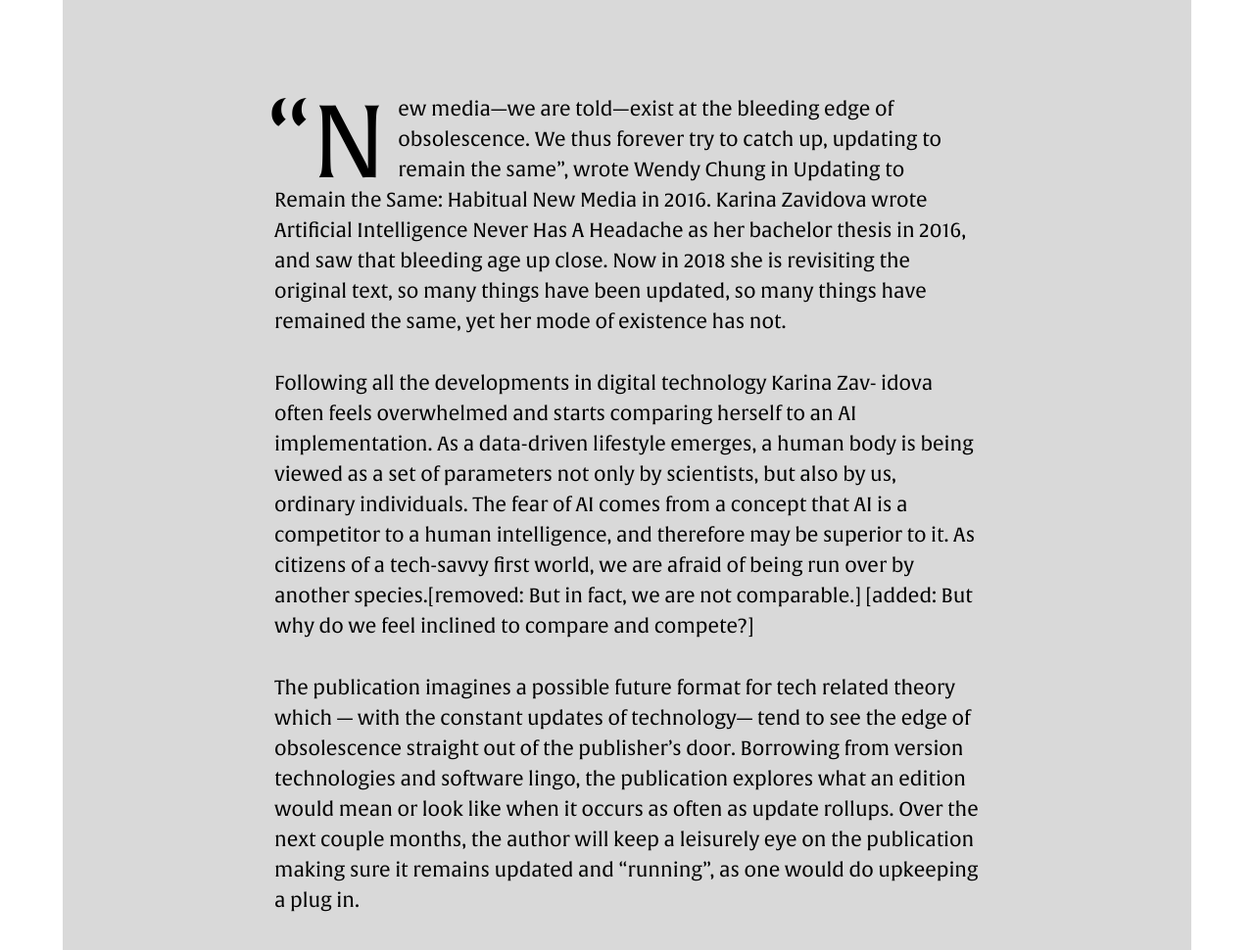
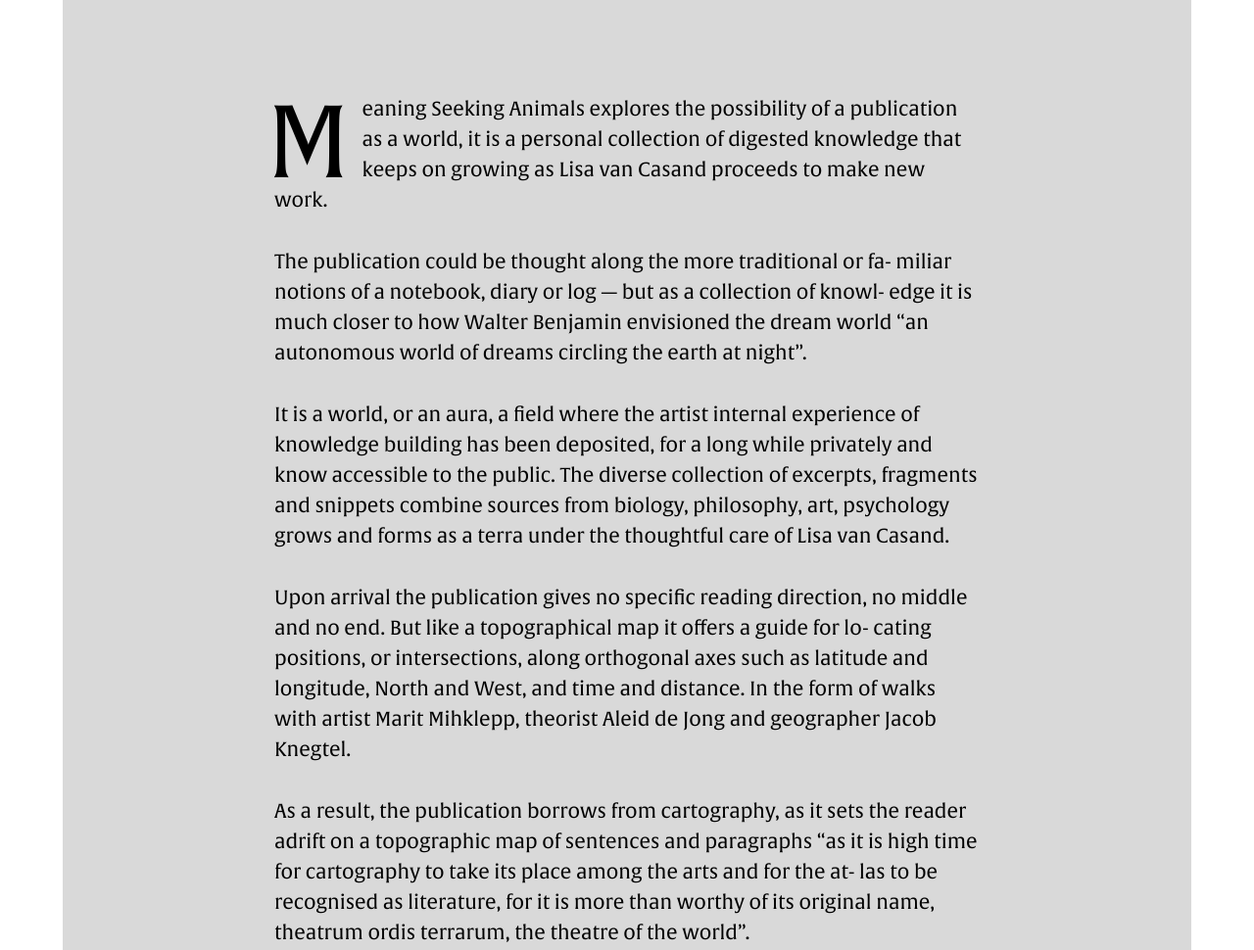
Before and after one commit to oneacre/catalog.oneacre.online, a plain HTML site: page co_04.html in a window 1280 px wide. Shown: the part 1066-2036 px from the top of the page at 98% size. Drawn offline with nearby package versions, Linux system fonts and the light colour scheme; a script that the page names is missing; files whose address does not match are found by name.

Commit message:
Update co_04.html
fixing bugs

```diff
--- a/co_04.html
+++ b/co_04.html
@@ -41,15 +41,43 @@
       <!-- Screenshot -->
       <figure><img src="./images/oa_Screenshot_P04.jpg" alt="Meaning Seeking Animals"></figure>
       <section class="co_body">
-        <p>“New media—we are told—exist at the bleeding edge of obsolescence. We thus forever try to catch up, updating to remain the same”, wrote Wendy Chung in Updating to Remain the Same: Habitual New Media in 2016. Karina Zavidova wrote
-          Artificial Intelligence Never Has A Headache as her bachelor thesis in 2016, and saw that bleeding age up close. Now in 2018 she is revisiting the original text, so many things have been updated, so many things have remained the same, yet
-          her mode of existence has not.</p>
-        <p>Following all the developments in digital technology Karina Zav- idova often feels overwhelmed and starts comparing herself to an AI implementation. As a data-driven lifestyle emerges, a human body is being viewed as a set of parameters
-          not only by scientists, but also by us, ordinary individuals. The fear of AI comes from a concept that AI is a competitor to a human intelligence, and therefore may be superior to it. As citizens of a tech-savvy first world, we are afraid
-          of being run over by another species.[removed: But in fact, we are not comparable.] [added: But why do we feel inclined to compare and compete?]</p>
-        <p>The publication imagines a possible future format for tech related theory which — with the constant updates of technology— tend to see the edge of obsolescence straight out of the publisher’s door. Borrowing from version technologies and
-          software lingo, the publication explores what an edition would mean or look like when it occurs as often as update rollups. Over the next couple months, the author will keep a leisurely eye on the publication making sure it remains updated
-          and “running”, as one would do upkeeping a plug in.</p>
+<p>
+  Meaning Seeking Animals explores the possibility of a publication as a world,
+  it is a personal collection of digested knowledge that keeps on growing as
+  Lisa van Casand proceeds to make new work.
+</p>
+
+<p>
+  The publication could be thought along the more traditional or fa- miliar
+  notions of a notebook, diary or log — but as a collection of knowl- edge it is
+  much closer to how Walter Benjamin envisioned the dream world “an autonomous
+  world of dreams circling the earth at night”.
+</p>
+
+<p>
+  It is a world, or an aura, a field where the artist internal experience of
+  knowledge building has been deposited, for a long while privately and know
+  accessible to the public. The diverse collection of excerpts, fragments and
+  snippets combine sources from biology, philosophy, art, psychology grows and
+  forms as a terra under the thoughtful care of Lisa van Casand.
+</p>
+
+<p>
+  Upon arrival the publication gives no specific reading direction, no middle
+  and no end. But like a topographical map it offers a guide for lo- cating
+  positions, or intersections, along orthogonal axes such as latitude and
+  longitude, North and West, and time and distance. In the form of walks with
+  artist Marit Mihklepp, theorist Aleid de Jong and geographer Jacob Knegtel.
+</p>
+
+<p>
+  As a result, the publication borrows from cartography, as it sets the reader
+  adrift on a topographic map of sentences and paragraphs “as it is high time
+  for cartography to take its place among the arts and for the at- las to be
+  recognised as literature, for it is more than worthy of its original name,
+  theatrum ordis terrarum, the theatre of the world”.
+</p>
+
         <!-- Poster -->
         <figure class="co_poster"><img src="./images/oa_Poster_P04.jpg" alt="Meaning Seeking Animals"></figure>
         <section class="co_debris">
```
